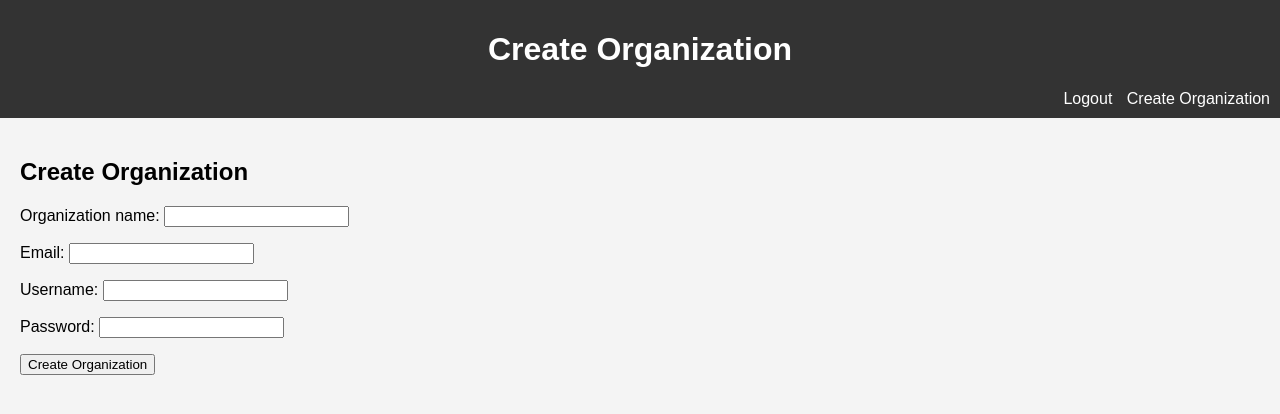
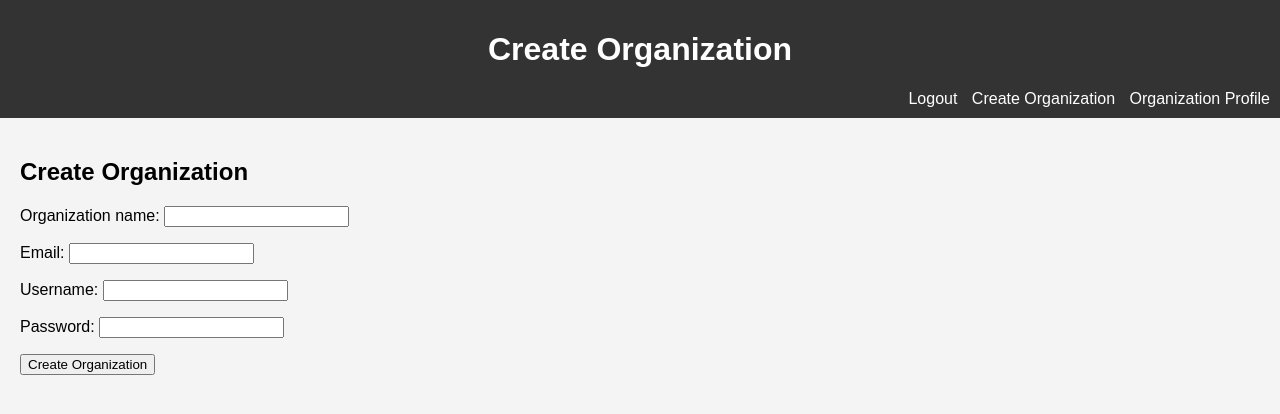
Before and after one commit to Tharagesh-2001/cdat_admin, a Django app: page /org/create/ in a window 1280 px wide. Shown: the top 414 px of the page. Run offline with Django 5.2, Linux system fonts and the light colour scheme; the visitor is signed in with stand-in values (Sample User, id 1).

Commit message:
fourth commit

```diff
--- a/organization/urls.py
+++ b/organization/urls.py
@@ -1,6 +1,9 @@
 from django.urls import path
-from .views import create_organization
+from .views import create_organization, organization_profile, update_organization, delete_organization
 
 urlpatterns = [
     path('create/', create_organization, name='create_organization'),
+    path('profile/<uuid:pk>/', organization_profile, name='profile'),
+    path('update_organization/<uuid:pk>/', update_organization, name='update_organization'),
+    path('delete_organization/<uuid:pk>/', delete_organization, name='delete_organization'),
 ]
--- a/organization/views.py
+++ b/organization/views.py
@@ -1,6 +1,10 @@
-from django.shortcuts import render, redirect
+from django.shortcuts import render, redirect, get_object_or_404
 from .forms import OrganizationCreationForm
 from superadmin.models import UserProfile
+from .models import Organization
+from django.http import HttpResponseRedirect
+from django.urls import reverse
+
 
 def create_organization(request):
     if request.method == 'POST':
@@ -9,8 +13,35 @@ def create_organization(request):
             organization = form.save(commit=False)
             organization.superadmin = request.user
             organization.save()
-            return redirect('organization_detail', pk=organization.pk)
+            return redirect('organization_profile')
     else:
         form = OrganizationCreationForm()
 
     return render(request, 'create_organization.html', {'form': form})
+
+
+def organization_profile(request):
+    organizations = Organization.objects.all()
+    return render(request, 'organization_profile.html', {'organizations': organizations})
+
+def update_organization(request, pk):
+    organization = get_object_or_404(Organization, pk=pk)
+
+    if request.method == 'POST':
+        form = OrganizationCreationForm(request.POST, instance=organization)
+        if form.is_valid():
+            form.save()
+            return redirect('organization_profile')
+    else:
+        form = OrganizationCreationForm(instance=organization)
+
+    return render(request, 'update_organization.html', {'form': form, 'organization': organization})
+
+def delete_organization(request, pk):
+    organization = get_object_or_404(Organization, pk=pk)
+
+    if request.method == 'POST':
+        organization.delete()
+        return redirect('organization_profile')
+
+    return render(request, 'delete_organization.html', {'organization': organization})
--- a/superadmin/templates/base.html
+++ b/superadmin/templates/base.html
@@ -56,6 +56,7 @@
                 {% if user.is_authenticated %}
                     <li><a href="{% url 'logout' %}">Logout</a></li>
                     <li><a href="{% url 'create_organization' %}">Create Organization</a></li>
+                    <li><a href="{% url 'organization_profile' %}">Organization Profile</a></li>
 
                 {% else %}
                     <li><a href="{% url 'login' %}">Login</a></li>
--- a/superadmin/urls.py
+++ b/superadmin/urls.py
@@ -1,7 +1,6 @@
-# myapp/urls.py
 from django.urls import path
 from .views import register, user_login, user_logout, home
-from organization.views import create_organization
+from organization.views import create_organization, organization_profile
 
 urlpatterns = [
     path('register/', register, name='register'),
@@ -10,4 +9,5 @@ urlpatterns = [
     path('home/', home, name='home'),
 
     path('create_organization/', create_organization, name='create_organization'),
+    path('organization_profile/', organization_profile, name='organization_profile'),
 ]
```
Also changed, not shown: organization/templates/delete_organization.html (added, +12 -0 lines), organization/templates/organization_profile.html (added, +18 -0 lines), organization/templates/update_organization.html (added, +12 -0 lines).
